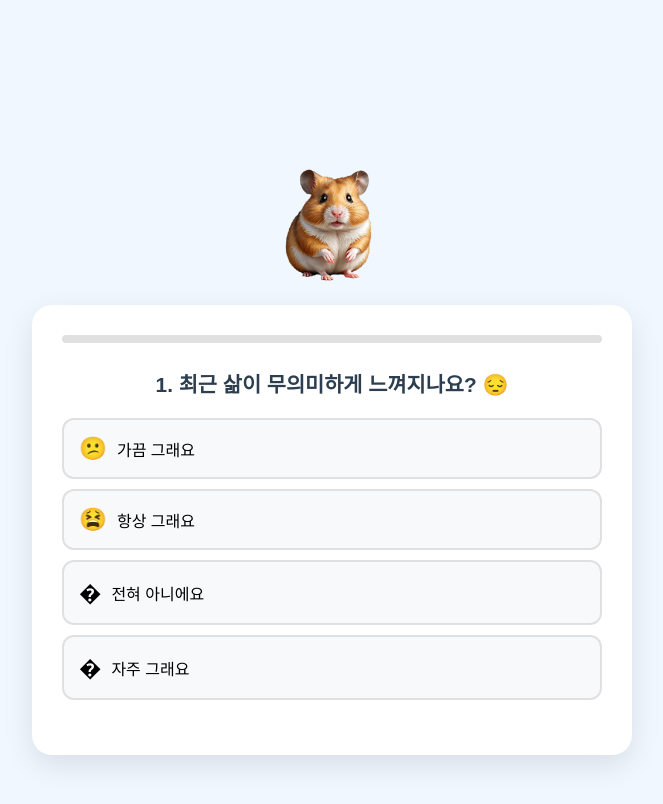
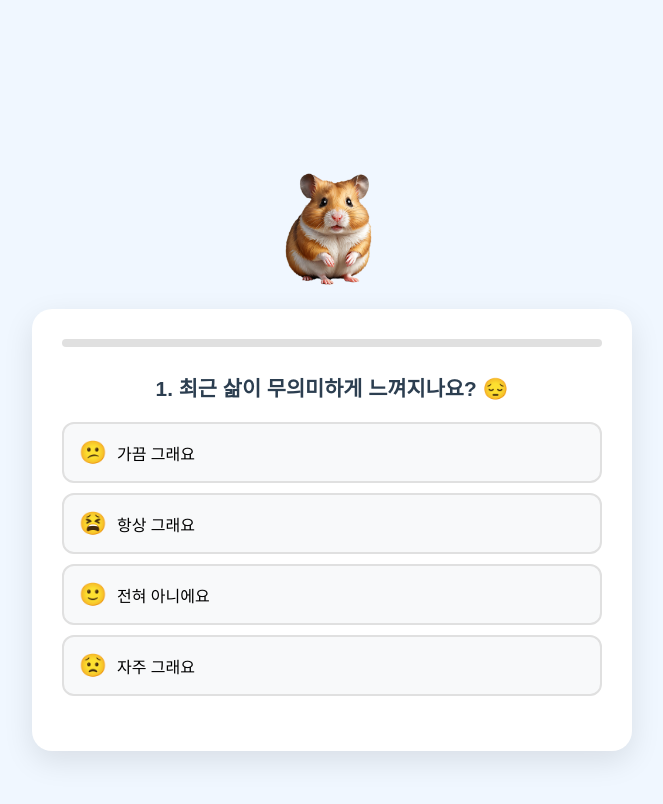
Before and after one commit to ramiteacher/ramiteacher.github.io, a Jekyll site: the page zisha/index.html, which Jekyll copies as it is, in a window 1280 px wide. Shown: the top 804 px of the page, without its empty margins (308-971 px from the left). Built offline with Jekyll 4.4.1, drawn with Linux system fonts in a browser that asks for light colours.

Commit message:
zisha add2

```diff
--- a/zisha/index.html
+++ b/zisha/index.html
@@ -164,120 +164,120 @@
             <h2>1. 최근 삶이 무의미하게 느껴지나요? 😔</h2>
             <div class="option" data-score="1"><span class="option-emoji">😕</span>가끔 그래요</div>
             <div class="option" data-score="3"><span class="option-emoji">😫</span>항상 그래요</div>
-            <div class="option" data-score="0"><span class="option-emoji">�</span>전혀 아니에요</div>
-            <div class="option" data-score="2"><span class="option-emoji">�</span>자주 그래요</div>
+            <div class="option" data-score="0"><span class="option-emoji">🙂</span>전혀 아니에요</div>
+            <div class="option" data-score="2"><span class="option-emoji">😟</span>자주 그래요</div>
         </div>
 
         <div class="question" data-step="2">
             <h2>2. 미래에 대한 희망이 없다고 느끼나요? ⏳</h2>
-            <div class="option" data-score="0"><span class="option-emoji">�</span>희망을 갖고 있어요</div>
-            <div class="option" data-score="3"><span class="option-emoji">�</span>완전히 절망적이에요</div>
+            <div class="option" data-score="0"><span class="option-emoji">🌟</span>희망을 갖고 있어요</div>
+            <div class="option" data-score="3"><span class="option-emoji">😞</span>완전히 절망적이에요</div>
             <div class="option" data-score="1"><span class="option-emoji">😐</span>가끔 그렇게 느껴요</div>
-            <div class="option" data-score="2"><span class="option-emoji">�</span>대부분 희망이 없어요</div>
+            <div class="option" data-score="2"><span class="option-emoji">😔</span>대부분 희망이 없어요</div>
         </div>
 
         <div class="question" data-step="3">
             <h2>3. 죽음에 대해 생각하는 빈도가 어떻게 되나요? 💭</h2>
-            <div class="option" data-score="2"><span class="option-emoji">�</span>일주일에 여러 번</div>
-            <div class="option" data-score="0"><span class="option-emoji">�</span>거의 생각하지 않아요</div>
+            <div class="option" data-score="2"><span class="option-emoji">😟</span>일주일에 여러 번</div>
+            <div class="option" data-score="0"><span class="option-emoji">🙂</span>거의 생각하지 않아요</div>
             <div class="option" data-score="3"><span class="option-emoji">😱</span>거의 매일</div>
             <div class="option" data-score="1"><span class="option-emoji">🤔</span>가끔 생각해요</div>
         </div>
 
         <div class="question" data-step="4">
             <h2>4. 최근 극심한 감정 변화를 경험하나요? 🌊</h2>
-            <div class="option" data-score="1"><span class="option-emoji">�</span>가끔 변해요</div>
+            <div class="option" data-score="1"><span class="option-emoji">😕</span>가끔 변해요</div>
             <div class="option" data-score="2"><span class="option-emoji">😟</span>자주 변해요</div>
-            <div class="option" data-score="3"><span class="option-emoji">�</span>매우 심하게 변해요</div>
+            <div class="option" data-score="3"><span class="option-emoji">😢</span>매우 심하게 변해요</div>
             <div class="option" data-score="0"><span class="option-emoji">😌</span>안정적이에요</div>
         </div>
 
         <div class="question" data-step="5">
             <h2>5. 주변 사람들에게 짐이 된다고 느끼나요? 🧳</h2>
-            <div class="option" data-score="2"><span class="option-emoji">�</span>자주 그렇게 느껴요</div>
-            <div class="option" data-score="0"><span class="option-emoji">�</span>전혀 아니에요</div>
-            <div class="option" data-score="3"><span class="option-emoji">�</span>항상 그렇게 느껴요</div>
-            <div class="option" data-score="1"><span class="option-emoji">�</span>가끔 그렇게 느껴요</div>
+            <div class="option" data-score="2"><span class="option-emoji">😔</span>자주 그렇게 느껴요</div>
+            <div class="option" data-score="0"><span class="option-emoji">🙂</span>전혀 아니에요</div>
+            <div class="option" data-score="3"><span class="option-emoji">😞</span>항상 그렇게 느껴요</div>
+            <div class="option" data-score="1"><span class="option-emoji">🤔</span>가끔 그렇게 느껴요</div>
         </div>
 
         <div class="question" data-step="6">
             <h2>6. 최근 식욕에 변화가 있나요? 🍽️</h2>
-            <div class="option" data-score="2"><span class="option-emoji">�</span>상당히 변했어요</div>
-            <div class="option" data-score="1"><span class="option-emoji">�</span>약간 변했어요</div>
-            <div class="option" data-score="0"><span class="option-emoji">�</span>변화 없어요</div>
-            <div class="option" data-score="3"><span class="option-emoji">�</span>심각하게 변했어요</div>
+            <div class="option" data-score="2"><span class="option-emoji">😟</span>상당히 변했어요</div>
+            <div class="option" data-score="1"><span class="option-emoji">😕</span>약간 변했어요</div>
+            <div class="option" data-score="0"><span class="option-emoji">🙂</span>변화 없어요</div>
+            <div class="option" data-score="3"><span class="option-emoji">😢</span>심각하게 변했어요</div>
         </div>
 
         <div class="question" data-step="7">
             <h2>7. 수면 패턴에 문제가 있나요? 😴</h2>
-            <div class="option" data-score="0"><span class="option-emoji">�</span>잘 자는 편이에요</div>
-            <div class="option" data-score="3"><span class="option-emoji">�</span>심각한 문제가 있어요</div>
+            <div class="option" data-score="0"><span class="option-emoji">😌</span>잘 자는 편이에요</div>
+            <div class="option" data-score="3"><span class="option-emoji">😫</span>심각한 문제가 있어요</div>
             <div class="option" data-score="1"><span class="option-emoji">😕</span>가끔 문제가 있어요</div>
-            <div class="option" data-score="2"><span class="option-emoji">�</span>자주 문제가 있어요</div>
+            <div class="option" data-score="2"><span class="option-emoji">😟</span>자주 문제가 있어요</div>
         </div>
 
         <div class="question" data-step="8">
             <h2>8. 사회적으로 고립되었다고 느끼나요? 🏝️</h2>
             <div class="option" data-score="1"><span class="option-emoji">🤔</span>가끔 외로워요</div>
-            <div class="option" data-score="3"><span class="option-emoji">�</span>완전히 고립되었어요</div>
+            <div class="option" data-score="3"><span class="option-emoji">😞</span>완전히 고립되었어요</div>
             <div class="option" data-score="0"><span class="option-emoji">😎</span>연결되어 있다고 느껴요</div>
-            <div class="option" data-score="2"><span class="option-emoji">�</span>대부분 혼자예요</div>
+            <div class="option" data-score="2"><span class="option-emoji">😟</span>대부분 혼자예요</div>
         </div>
 
         <div class="question" data-step="9">
             <h2>9. 최근 알코올이나 약물 사용이 증가했나요? 🍷</h2>
-            <div class="option" data-score="0"><span class="option-emoji">�</span>변화 없거나 사용 안 해요</div>
+            <div class="option" data-score="0"><span class="option-emoji">🙂</span>변화 없거나 사용 안 해요</div>
             <div class="option" data-score="2"><span class="option-emoji">😟</span>어느 정도 증가했어요</div>
             <div class="option" data-score="1"><span class="option-emoji">😐</span>약간 증가했어요</div>
-            <div class="option" data-score="3"><span class="option-emoji">�</span>크게 증가했어요</div>
+            <div class="option" data-score="3"><span class="option-emoji">😫</span>크게 증가했어요</div>
         </div>
 
         <div class="question" data-step="10">
             <h2>10. 최근 중요한 활동이나 취미에 흥미를 잃었나요? 🎭</h2>
-            <div class="option" data-score="2"><span class="option-emoji">�</span>대부분 흥미를 잃었어요</div>
-            <div class="option" data-score="3"><span class="option-emoji">�</span>모든 흥미를 잃었어요</div>
-            <div class="option" data-score="0"><span class="option-emoji">�</span>여전히 즐기고 있어요</div>
-            <div class="option" data-score="1"><span class="option-emoji">�</span>일부 흥미를 잃었어요</div>
+            <div class="option" data-score="2"><span class="option-emoji">😟</span>대부분 흥미를 잃었어요</div>
+            <div class="option" data-score="3"><span class="option-emoji">😞</span>모든 흥미를 잃었어요</div>
+            <div class="option" data-score="0"><span class="option-emoji">🙂</span>여전히 즐기고 있어요</div>
+            <div class="option" data-score="1"><span class="option-emoji">🤔</span>일부 흥미를 잃었어요</div>
         </div>
 
         <div class="question" data-step="11">
             <h2>11. 자신을 해치고 싶은 충동을 느낀 적이 있나요? 💔</h2>
-            <div class="option" data-score="1"><span class="option-emoji">�</span>드물게 느껴요</div>
-            <div class="option" data-score="0"><span class="option-emoji">�</span>전혀 없어요</div>
-            <div class="option" data-score="3"><span class="option-emoji">�</span>자주 느껴요</div>
-            <div class="option" data-score="2"><span class="option-emoji">�</span>가끔 느껴요</div>
+            <div class="option" data-score="1"><span class="option-emoji">😕</span>드물게 느껴요</div>
+            <div class="option" data-score="0"><span class="option-emoji">🙂</span>전혀 없어요</div>
+            <div class="option" data-score="3"><span class="option-emoji">😫</span>자주 느껴요</div>
+            <div class="option" data-score="2"><span class="option-emoji">😟</span>가끔 느껴요</div>
         </div>
 
         <div class="question" data-step="12">
             <h2>12. 죽음에 대한 구체적인 계획을 세운 적이 있나요? ⚠️</h2>
-            <div class="option" data-score="0"><span class="option-emoji">�</span>전혀 없어요</div>
-            <div class="option" data-score="3"><span class="option-emoji">�</span>구체적인 계획이 있어요</div>
-            <div class="option" data-score="2"><span class="option-emoji">�</span>생각해 본 적 있어요</div>
-            <div class="option" data-score="1"><span class="option-emoji">�</span>막연히 떠올린 적 있어요</div>
+            <div class="option" data-score="0"><span class="option-emoji">🙂</span>전혀 없어요</div>
+            <div class="option" data-score="3"><span class="option-emoji">😞</span>구체적인 계획이 있어요</div>
+            <div class="option" data-score="2"><span class="option-emoji">🤔</span>생각해 본 적 있어요</div>
+            <div class="option" data-score="1"><span class="option-emoji">😕</span>막연히 떠올린 적 있어요</div>
         </div>
 
         <div class="question" data-step="13">
             <h2>13. 최근 소유물을 정리하거나 나눠주고 있나요? 🎁</h2>
-            <div class="option" data-score="2"><span class="option-emoji">�</span>일부 시작했어요</div>
-            <div class="option" data-score="1"><span class="option-emoji">�</span>가끔 생각해요</div>
-            <div class="option" data-score="3"><span class="option-emoji">�</span>적극적으로 하고 있어요</div>
+            <div class="option" data-score="2"><span class="option-emoji">😟</span>일부 시작했어요</div>
+            <div class="option" data-score="1"><span class="option-emoji">🤔</span>가끔 생각해요</div>
+            <div class="option" data-score="3"><span class="option-emoji">😞</span>적극적으로 하고 있어요</div>
             <div class="option" data-score="0"><span class="option-emoji">😌</span>전혀 아니에요</div>
         </div>
 
         <div class="question" data-step="14">
             <h2>14. 과거에 자살을 시도한 적이 있나요? 🚨</h2>
             <div class="option" data-score="3"><span class="option-emoji">😫</span>여러 번 있어요</div>
-            <div class="option" data-score="0"><span class="option-emoji">�</span>전혀 없어요</div>
-            <div class="option" data-score="2"><span class="option-emoji">�</span>한 번 있어요</div>
-            <div class="option" data-score="1"><span class="option-emoji">�</span>구체적 행동 직전까지 갔어요</div>
+            <div class="option" data-score="0"><span class="option-emoji">🙂</span>전혀 없어요</div>
+            <div class="option" data-score="2"><span class="option-emoji">😟</span>한 번 있어요</div>
+            <div class="option" data-score="1"><span class="option-emoji">😕</span>구체적 행동 직전까지 갔어요</div>
         </div>
 
         <div class="question" data-step="15">
             <h2>15. 도움을 요청하는 것이 어렵게 느껴지나요? 🆘</h2>
-            <div class="option" data-score="1"><span class="option-emoji">�️</span>약간 어려워요</div>
-            <div class="option" data-score="3"><span class="option-emoji">🌀</span>불가능하게 느껴져요</div>
-            <div class="option" data-score="0"><span class="option-emoji">�</span>어렵지 않아요</div>
-            <div class="option" data-score="2"><span class="option-emoji">💨</span>매우 어려워요</div>
+            <div class="option" data-score="1"><span class="option-emoji">🤔</span>약간 어려워요</div>
+            <div class="option" data-score="3"><span class="option-emoji">😞</span>불가능하게 느껴져요</div>
+            <div class="option" data-score="0"><span class="option-emoji">🙂</span>어렵지 않아요</div>
+            <div class="option" data-score="2"><span class="option-emoji">😟</span>매우 어려워요</div>
         </div>
         </div>
         </div>
```
